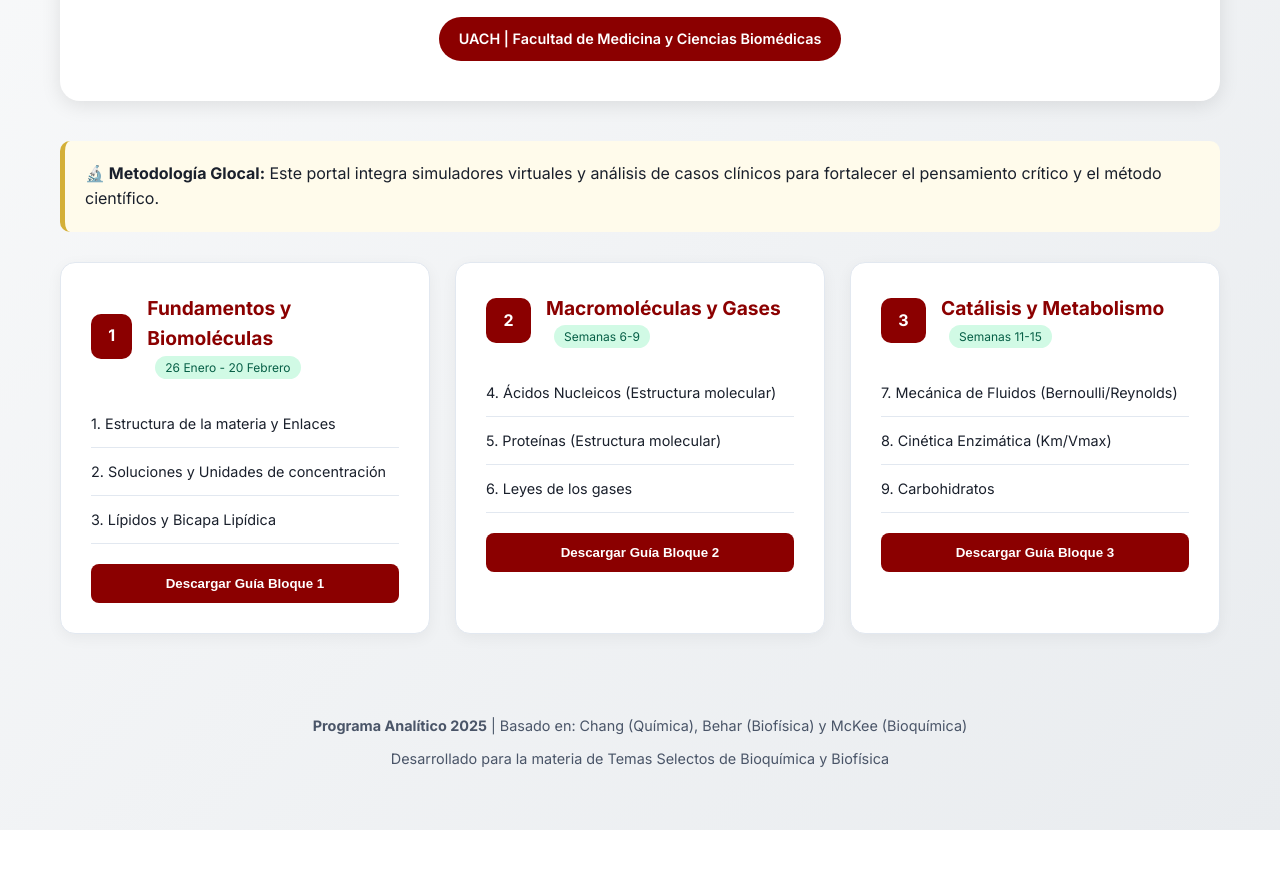
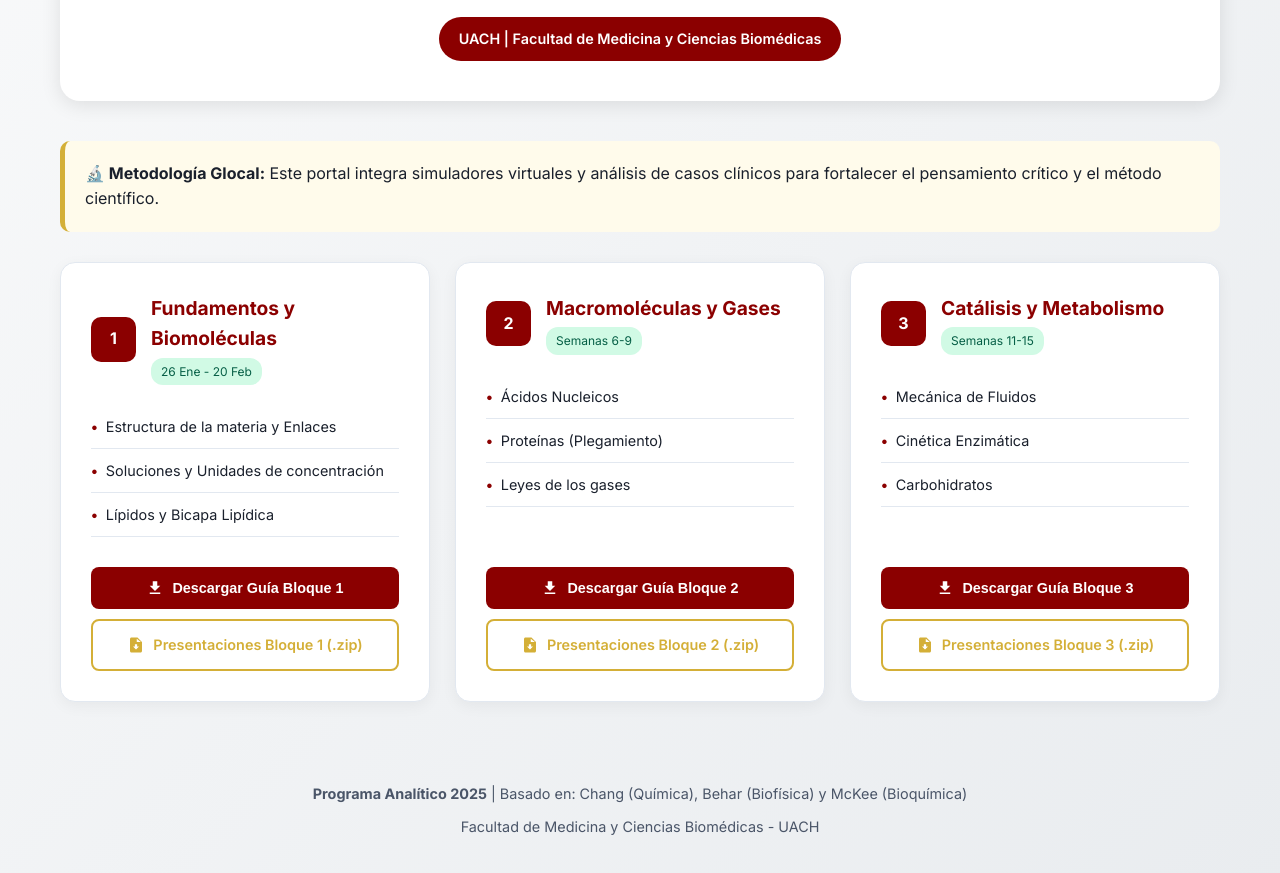
Before and after one commit to destrada3/TSBB, a plain HTML site: page index.html in a window 1280 px wide. Shown: the part 165-1038 px from the top of the page. Before the commit the page ends 995 px from the top, so only its background shows below. Drawn offline with Linux system fonts and the light colour scheme.

Commit message:
Optimize styles and update HTML structure

```diff
--- a/index.html
+++ b/index.html
@@ -11,7 +11,7 @@
     <link rel="preconnect" href="https://fonts.gstatic.com" crossorigin>
     <link href="https://fonts.googleapis.com/css2?family=Inter:wght@300;400;600;700&display=swap" rel="stylesheet">
     <style>
-        /* Manteniendo tu base de estilos para consistencia */
+        /* Base de estilos mantenida y optimizada */
         * {
             margin: 0;
             padding: 0;
@@ -20,14 +20,14 @@
 
         :root {
             --primary: #8b0000;
-            /* Color guinda institucional UACH/Medicina */
             --secondary: #5a0000;
             --accent: #d4af37;
-            /* Dorado para detalles */
+            --accent-hover: #b8962d;
             --dark: #1a202c;
             --gray: #4a5568;
             --light-gray: #e2e8f0;
             --success: #10b981;
+            --white: #ffffff;
         }
 
         body {
@@ -45,24 +45,13 @@
         }
 
         header {
-            background: white;
+            background: var(--white);
             box-shadow: 0 4px 20px rgba(0, 0, 0, 0.1);
             border-radius: 20px;
             padding: 40px;
             margin-bottom: 40px;
             text-align: center;
             border-top: 8px solid var(--primary);
-        }
-
-        .logo-container {
-            display: flex;
-            justify-content: center;
-            gap: 20px;
-            margin-bottom: 20px;
-        }
-
-        .uach-logo {
-            height: 80px;
         }
 
         h1 {
@@ -89,7 +78,6 @@
             font-size: 0.9em;
         }
 
-        /* Module Grid */
         .modules-grid {
             display: grid;
             grid-template-columns: repeat(auto-fit, minmax(350px, 1fr));
@@ -98,13 +86,14 @@
         }
 
         .module-card {
-            background: white;
+            background: var(--white);
             border-radius: 15px;
             padding: 30px;
             box-shadow: 0 4px 15px rgba(0, 0, 0, 0.05);
             transition: all 0.3s ease;
             position: relative;
-            overflow: hidden;
+            display: flex;
+            flex-direction: column;
             border: 1px solid var(--light-gray);
         }
 
@@ -130,6 +119,7 @@
             align-items: center;
             justify-content: center;
             font-weight: 700;
+            flex-shrink: 0;
         }
 
         .module-title {
@@ -141,12 +131,22 @@
         .module-lessons {
             list-style: none;
             margin-bottom: 20px;
+            flex-grow: 1;
         }
 
         .module-lessons li {
-            padding: 12px 0;
+            padding: 10px 0;
             border-bottom: 1px solid var(--light-gray);
             font-size: 0.9em;
+            display: flex;
+            align-items: center;
+        }
+
+        .module-lessons li::before {
+            content: "•";
+            color: var(--primary);
+            font-weight: bold;
+            margin-right: 8px;
         }
 
         .module-lessons a {
@@ -165,7 +165,8 @@
             font-size: 0.75em;
             padding: 4px 10px;
             border-radius: 12px;
-            margin-left: 8px;
+            margin-top: 4px;
+            display: inline-block;
         }
 
         .available {
@@ -173,27 +174,49 @@
             color: #065f46;
         }
 
+        /* Botones y Acciones */
+        .actions-container {
+            display: flex;
+            flex-direction: column;
+            gap: 10px;
+            margin-top: 10px;
+        }
+
         .btn {
-            display: block;
+            display: flex;
+            align-items: center;
+            justify-content: center;
+            gap: 8px;
             width: 100%;
             padding: 12px;
-            text-align: center;
             border-radius: 8px;
             text-decoration: none;
             font-weight: 600;
-            transition: 0.3s;
-            margin-top: 10px;
+            font-size: 0.9em;
+            transition: all 0.3s ease;
             cursor: pointer;
+            border: none;
         }
 
         .btn-primary {
             background: var(--primary);
-            color: white;
-            border: none;
+            color: var(--white);
         }
 
         .btn-primary:hover {
             background: var(--secondary);
+            box-shadow: 0 4px 12px rgba(139, 0, 0, 0.2);
+        }
+
+        .btn-outline-accent {
+            background: transparent;
+            color: var(--accent);
+            border: 2px solid var(--accent);
+        }
+
+        .btn-outline-accent:hover {
+            background: var(--accent);
+            color: var(--white);
         }
 
         .info-banner {
@@ -210,8 +233,16 @@
             color: var(--gray);
             font-size: 0.9em;
         }
+
+        /* Iconos simples con SVG para no depender de librerías externas */
+        .icon {
+            width: 18px;
+            height: 18px;
+            fill: currentColor;
+        }
     </style>
     <script>
+        // Función original para la guía TXT
         function downloadBioPortfolio(blockNumber) {
             const blockContent = {
                 1: [
@@ -270,22 +301,34 @@ Actualizado a: Julio 2025
         </div>
 
         <div class="modules-grid">
+            <!-- Bloque 1 -->
             <div class="module-card">
                 <div class="module-header">
                     <div class="module-number">1</div>
                     <div>
                         <div class="module-title">Fundamentos y Biomoléculas</div>
-                        <span class="status-badge available">26 Enero - 20 Febrero</span>
+                        <span class="status-badge available">26 Ene - 20 Feb</span>
                     </div>
                 </div>
                 <ul class="module-lessons">
-                    <li><a href="objeto1.html">1. Estructura de la materia y Enlaces</a></li>
-                    <li><a href="objeto2.html">2. Soluciones y Unidades de concentración</a></li>
-                    <li><a href="objeto3.html">3. Lípidos y Bicapa Lipídica</a></li>
+                    <li><a href="objeto1.html">Estructura de la materia y Enlaces</a></li>
+                    <li><a href="objeto2.html">Soluciones y Unidades de concentración</a></li>
+                    <li><a href="objeto3.html">Lípidos y Bicapa Lipídica</a></li>
                 </ul>
-                <button onclick="downloadBioPortfolio(1)" class="btn btn-primary">Descargar Guía Bloque 1</button>
+                <div class="actions-container">
+                    <button onclick="downloadBioPortfolio(1)" class="btn btn-primary">
+                        <svg class="icon" viewBox="0 0 24 24"><path d="M19 9h-4V3H9v6H5l7 7 7-7zM5 18v2h14v-2H5z"/></svg>
+                        Descargar Guía Bloque 1
+                    </button>
+                    <!-- Enlace a las presentaciones comprimidas -->
+                    <a href="material/presentaciones_bloque1.zip" class="btn btn-outline-accent">
+                        <svg class="icon" viewBox="0 0 24 24"><path d="M14 2H6c-1.1 0-1.99.9-1.99 2L4 20c0 1.1.89 2 1.99 2H18c1.1 0 2-.9 2-2V8l-6-6zm-2 16l-4-4h2.5v-3h3v3H16l-4 4zm1-10V3.5L18.5 8H13z"/></svg>
+                        Presentaciones Bloque 1 (.zip)
+                    </a>
+                </div>
             </div>
 
+            <!-- Bloque 2 -->
             <div class="module-card">
                 <div class="module-header">
                     <div class="module-number">2</div>
@@ -295,13 +338,23 @@ Actualizado a: Julio 2025
                     </div>
                 </div>
                 <ul class="module-lessons">
-                    <li><a href="adn_arn.html">4. Ácidos Nucleicos (Estructura molecular)</a></li>
-                    <li><a href="proteinas_pymol.html">5. Proteínas (Estructura molecular)</a></li>
-                    <li><a href="leyes_gases.html">6. Leyes de los gases</a></li>
+                    <li><a href="adn_arn.html">Ácidos Nucleicos</a></li>
+                    <li><a href="proteinas_pymol.html">Proteínas (Plegamiento)</a></li>
+                    <li><a href="leyes_gases.html">Leyes de los gases</a></li>
                 </ul>
-                <button onclick="downloadBioPortfolio(2)" class="btn btn-primary">Descargar Guía Bloque 2</button>
+                <div class="actions-container">
+                    <button onclick="downloadBioPortfolio(2)" class="btn btn-primary">
+                        <svg class="icon" viewBox="0 0 24 24"><path d="M19 9h-4V3H9v6H5l7 7 7-7zM5 18v2h14v-2H5z"/></svg>
+                        Descargar Guía Bloque 2
+                    </button>
+                    <a href="material/presentaciones_bloque2.zip" class="btn btn-outline-accent">
+                        <svg class="icon" viewBox="0 0 24 24"><path d="M14 2H6c-1.1 0-1.99.9-1.99 2L4 20c0 1.1.89 2 1.99 2H18c1.1 0 2-.9 2-2V8l-6-6zm-2 16l-4-4h2.5v-3h3v3H16l-4 4zm1-10V3.5L18.5 8H13z"/></svg>
+                        Presentaciones Bloque 2 (.zip)
+                    </a>
+                </div>
             </div>
 
+            <!-- Bloque 3 -->
             <div class="module-card">
                 <div class="module-header">
                     <div class="module-number">3</div>
@@ -311,18 +364,27 @@ Actualizado a: Julio 2025
                     </div>
                 </div>
                 <ul class="module-lessons">
-                    <li><a href="fluidos_reynolds.html">7. Mecánica de Fluidos (Bernoulli/Reynolds)</a></li>
-                    <li><a href="enzimas_michaelis.html">8. Cinética Enzimática (Km/Vmax)</a></li>
-                    <li><a href="carbohidratos.html">9. Carbohidratos</a></li>
+                    <li><a href="fluidos_reynolds.html">Mecánica de Fluidos</a></li>
+                    <li><a href="enzimas_michaelis.html">Cinética Enzimática</a></li>
+                    <li><a href="carbohidratos.html">Carbohidratos</a></li>
                 </ul>
-                <button onclick="downloadBioPortfolio(3)" class="btn btn-primary">Descargar Guía Bloque 3</button>
+                <div class="actions-container">
+                    <button onclick="downloadBioPortfolio(3)" class="btn btn-primary">
+                        <svg class="icon" viewBox="0 0 24 24"><path d="M19 9h-4V3H9v6H5l7 7 7-7zM5 18v2h14v-2H5z"/></svg>
+                        Descargar Guía Bloque 3
+                    </button>
+                    <a href="material/presentaciones_bloque3.zip" class="btn btn-outline-accent">
+                        <svg class="icon" viewBox="0 0 24 24"><path d="M14 2H6c-1.1 0-1.99.9-1.99 2L4 20c0 1.1.89 2 1.99 2H18c1.1 0 2-.9 2-2V8l-6-6zm-2 16l-4-4h2.5v-3h3v3H16l-4 4zm1-10V3.5L18.5 8H13z"/></svg>
+                        Presentaciones Bloque 3 (.zip)
+                    </a>
+                </div>
             </div>
         </div>
 
         <footer>
             <p><strong>Programa Analítico 2025</strong> | Basado en: Chang (Química), Behar (Biofísica) y McKee
                 (Bioquímica) </p>
-            <p style="margin-top: 10px;">Desarrollado para la materia de Temas Selectos de Bioquímica y Biofísica</p>
+            <p style="margin-top: 10px;">Facultad de Medicina y Ciencias Biomédicas - UACH</p>
         </footer>
     </div>
 </body>
```
